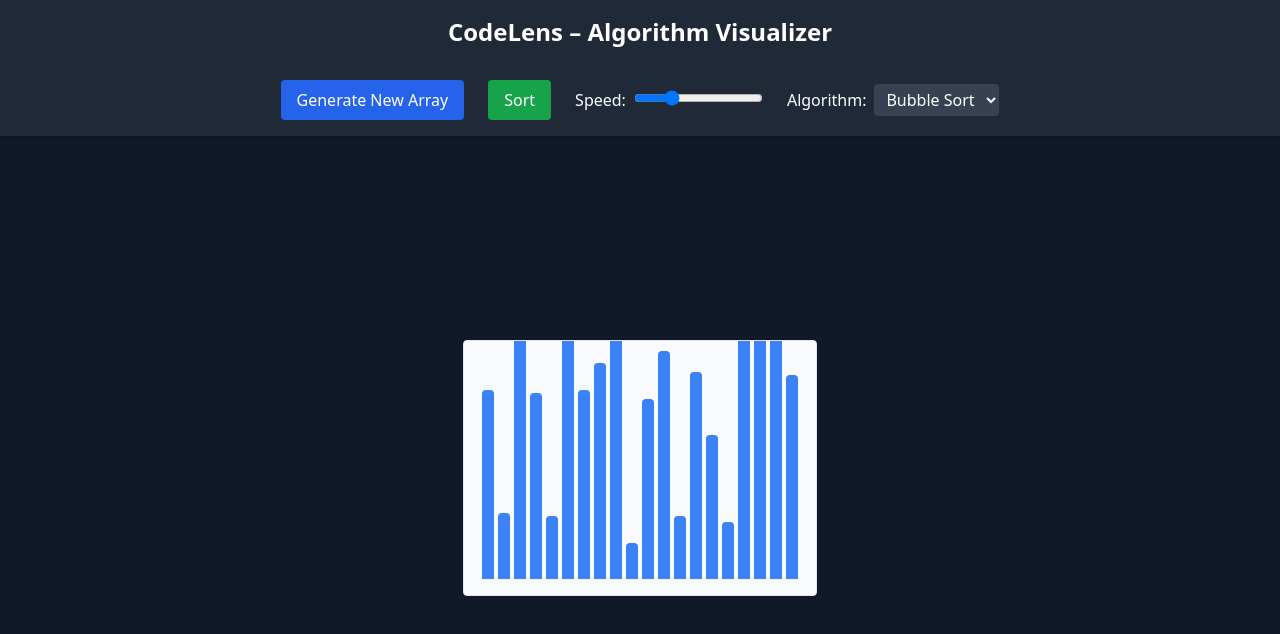
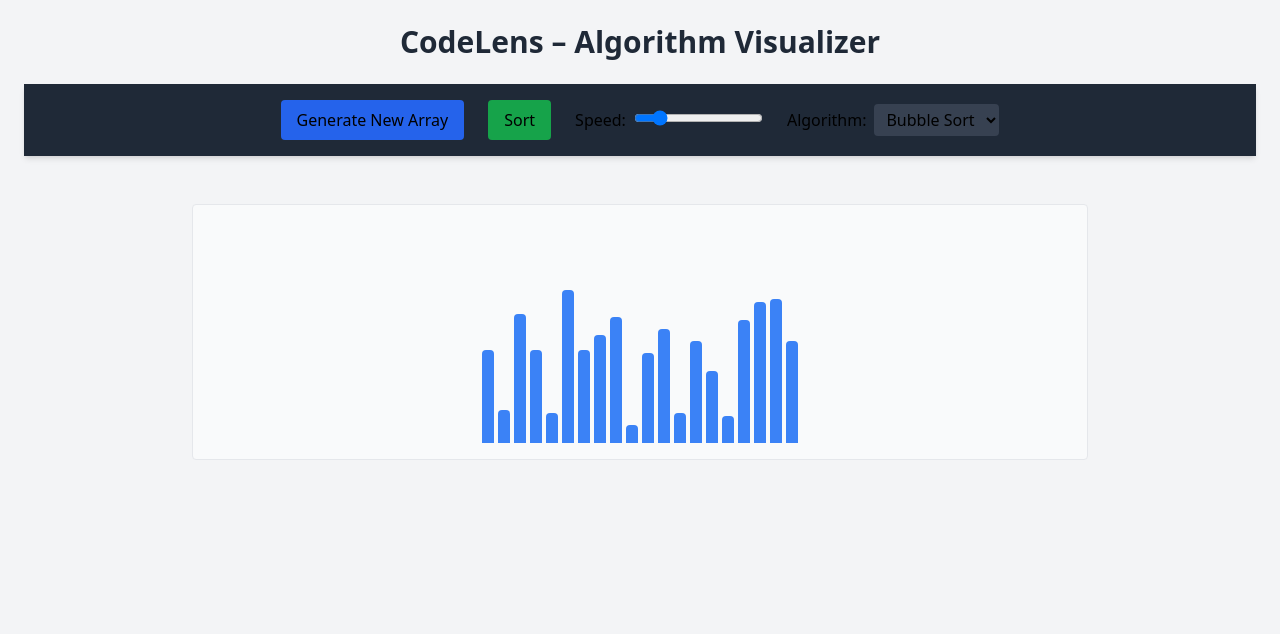
Before and after one commit to Jerrysoftwork/codelens, a React (Vite) app in the folder codelens/: page / in a window 1280 px wide. Shown: the top 634 px of the page. Built offline with nearby package versions, Linux system fonts and the light colour scheme.

Commit message:
Refactor App component for improved array generation and UI consistency; update default speed and reset logic

```diff
--- a/codelens/src/App.jsx
+++ b/codelens/src/App.jsx
@@ -5,29 +5,30 @@ import { bubbleSort } from "./algorithms/bubbleSort";
 import { quickSort } from "./algorithms/quickSort";
 import { mergeSort } from "./algorithms/mergeSort";
 
-export default function App() {
+function App() {
   const [array, setArray] = useState(generateArray(20));
-  const [speed, setSpeed] = useState(300);
+  const [speed, setSpeed] = useState(200);
   const [isSorting, setIsSorting] = useState(false);
   const [comparing, setComparing] = useState([]);
   const [sorted, setSorted] = useState([]);
-  const [algorithm, setAlgorithm] = useState("bubble"); // default algorithm
+  const [algorithm, setAlgorithm] = useState("bubble");
 
   function generateArray(size) {
     return Array.from({ length: size }, () =>
-      Math.floor(Math.random() * 100) + 10
+      Math.floor(Math.random() * 50) + 5
     );
   }
 
-  const regenerateArray = () => {
-    if (isSorting) return;
+  const resetArray = () => {
     setArray(generateArray(20));
     setSorted([]);
+    setComparing([]);
   };
 
   const handleSort = async () => {
     setIsSorting(true);
-    setSorted([]); // reset
+    setSorted([]);
+    setComparing([]);
 
     if (algorithm === "bubble") {
       await bubbleSort(array, setArray, speed, setComparing, setSorted);
@@ -41,24 +42,30 @@ export default function App() {
   };
 
   return (
-    <div className="min-h-screen bg-gray-900 text-white flex flex-col">
-      <header className="p-4 text-2xl font-bold text-center bg-gray-800 shadow">
+    <div className="min-h-screen bg-gray-100 p-6 flex flex-col gap-6">
+      <h1 className="text-3xl font-bold text-center text-gray-800">
         CodeLens – Algorithm Visualizer
-      </header>
+      </h1>
 
+      {/* Control Panel */}
       <ControlPanel
-        onGenerate={regenerateArray}
-        onSort={handleSort}
+        algorithm={algorithm}
+        setAlgorithm={setAlgorithm}
         speed={speed}
         setSpeed={setSpeed}
+        resetArray={resetArray}
+        handleSort={handleSort}
         isSorting={isSorting}
-        algorithm={algorithm}
-        setAlgorithm={setAlgorithm}
       />
 
-      <main className="flex-1 flex items-center justify-center p-6">
-        <Chart array={array} comparing={comparing} sorted={sorted} />
-      </main>
+      {/* Chart */}
+      <div className="flex justify-center mt-6">
+        <div className="w-full max-w-4xl">
+          <Chart array={array} comparing={comparing} sorted={sorted} />
+        </div>
+      </div>
     </div>
   );
 }
+
+export default App;
```
